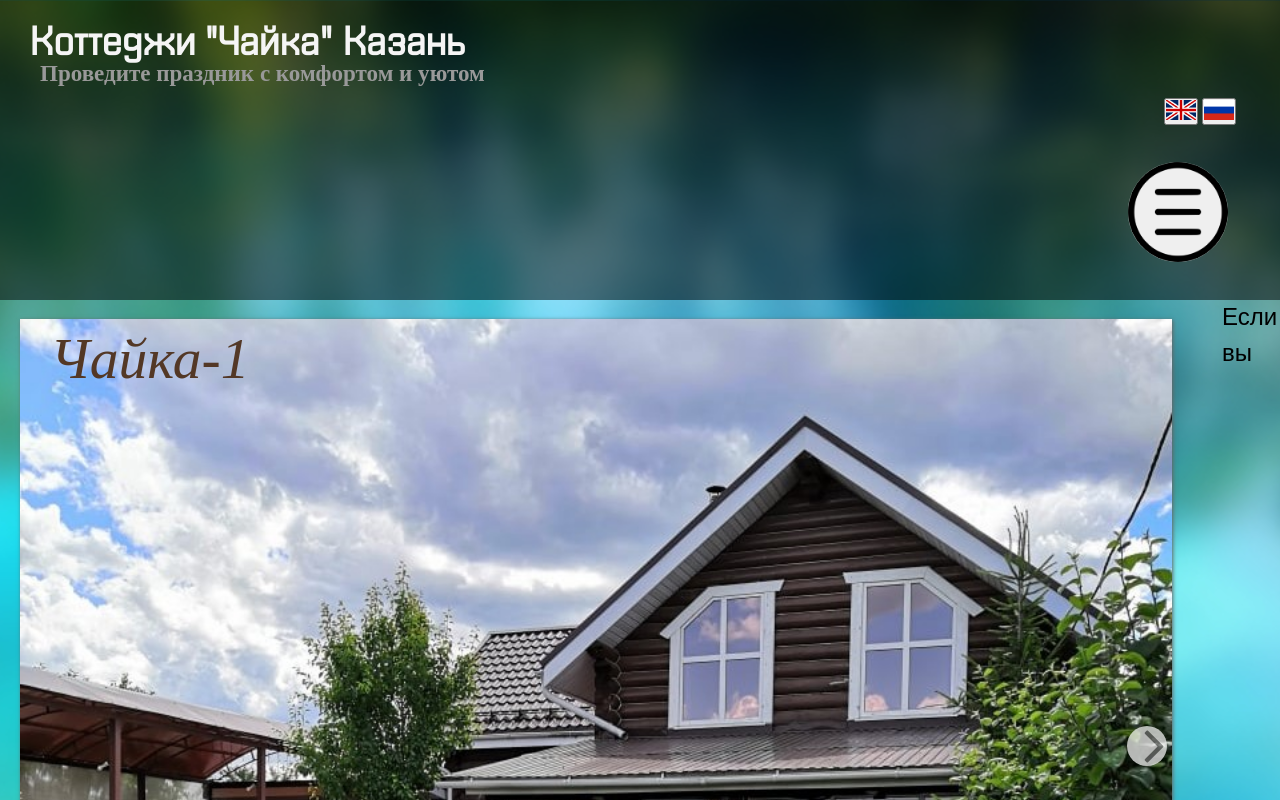
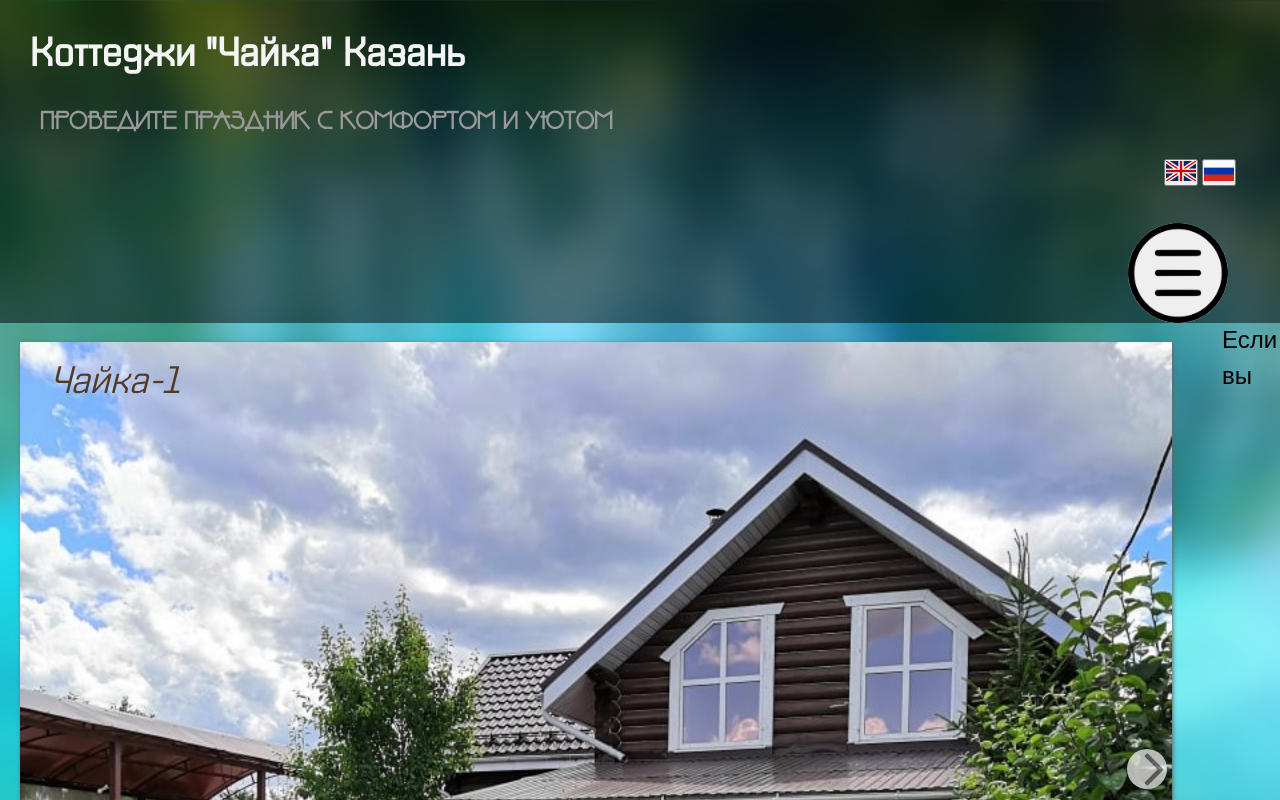
Before and after one commit to FMarsM/fmarsm.github.io, a plain HTML site: page index.html in a window 1280 px wide. Shown: the top 800 px of the page. Drawn offline with Linux system fonts and the light colour scheme.

Commit message:
fonts and h2 update

```diff
--- a/assets/css/style.css
+++ b/assets/css/style.css
@@ -1,12 +1,15 @@
 @font-face
 {
-	font-family: 'Nord-Star-Deco';
-	src: local('Nord-Star-Deco'),
-	url('../fonts/Nord-Star-Deco.ttf');
+
     font-family: 'Shentox-Regular';
     src: local('Shentox-Regular'),
     url('../fonts/Shentox-Regular.ttf');
 
+}
+@font-face {
+	font-family: 'Nord-Star-Deco';
+	src: local('Nord-Star-Deco'),
+	url('../fonts/Nord-Star-Deco.ttf');
 }
 *{
 	margin: 0;
@@ -34,7 +37,7 @@ p{
 h1, h2{
     font-family: 'Nord-Star-Deco';
 	font: 150%;
-	margin: 0 0 15px 0;
+	margin: 20px 0 20px 0;
 	padding: 15px 0 5px 0;
 	color: #000;
 }
@@ -84,11 +87,13 @@ a, a:hover {
     margin-right: 10px;
     text-decoration: none;
     font-size: 5vh;
+    line-height: 1em;
 }
 .logo_text h2{
 	font-size: 150%;
 	padding: 4px 0 0 0;
 	color: #999;
+    line-height: 1.5em;
 }
 .menubar {
     height: auto;
@@ -203,6 +208,7 @@ ul.menu li a:hover {
     font-family: 'Shentox-Regular';
     margin-top: 5%;
     color: #561818;
+    line-height: 1.5em;
 }
 #navigation {
     float:right;
@@ -251,6 +257,7 @@ td {
 
 #map_text {
     min-width: 500px;
+    line-height: 1.5em;
 }
 ul.dop_spisok {
     height:500px;
@@ -412,8 +419,8 @@ ul.dop_spisok li p {
       color:#533826;
       margin:0 0 5px;
       font-weight:400;
-      font-size:3em;
-      font-style:"Nord-Star-Deco";
+      font-size:2em;
+      font-family:'Shentox-Regular';
   }
   #slider_bl .info.top-left
   {
--- a/index.html
+++ b/index.html
@@ -113,7 +113,7 @@
         </div>
 
         <div class="footer">
-            <a href="#">Контакты</a><br>
+            <a href="contacts.html">Контакты</a><br>
             <a href="https://wa.me/79655908129">WhatsApp   </a>
             <a href="https://t.me/leviy_4el">   Telegram</a><br>
             <p>Marsel Fatkhullin 2023</p>
```
